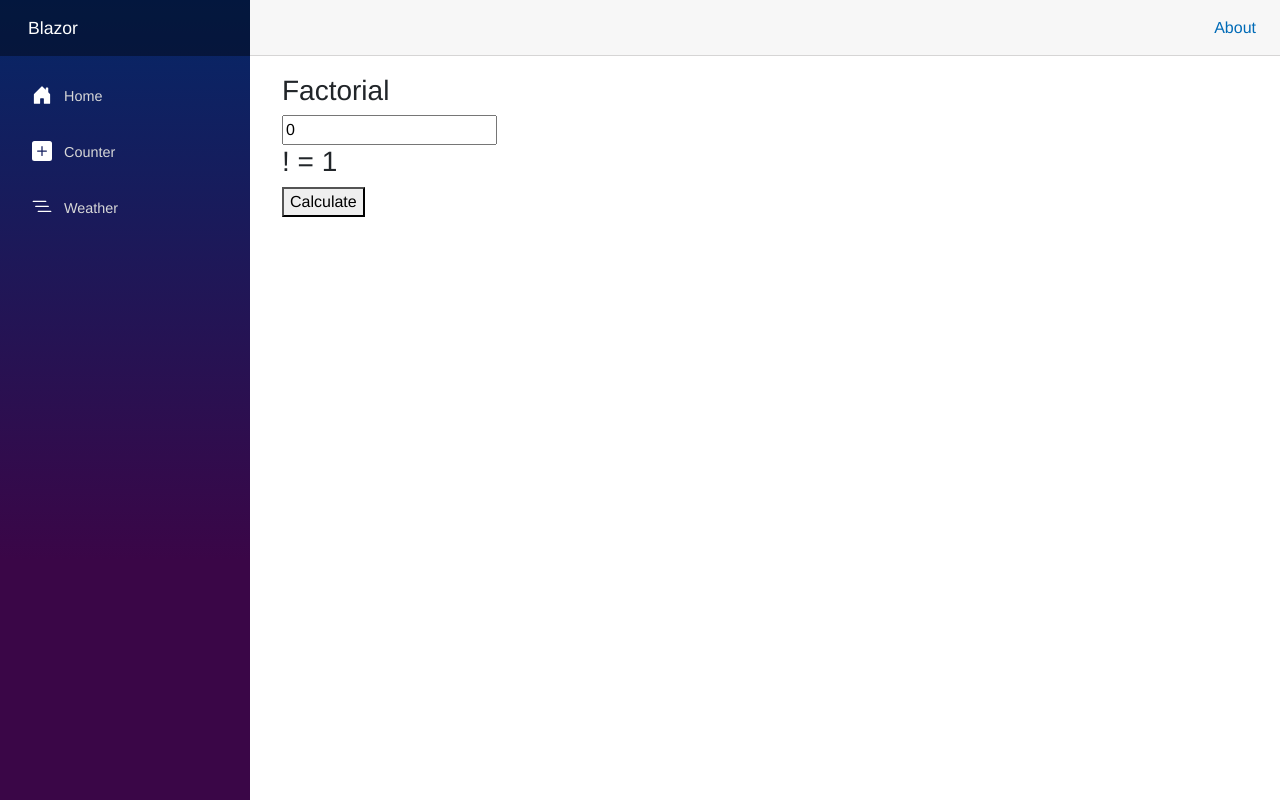
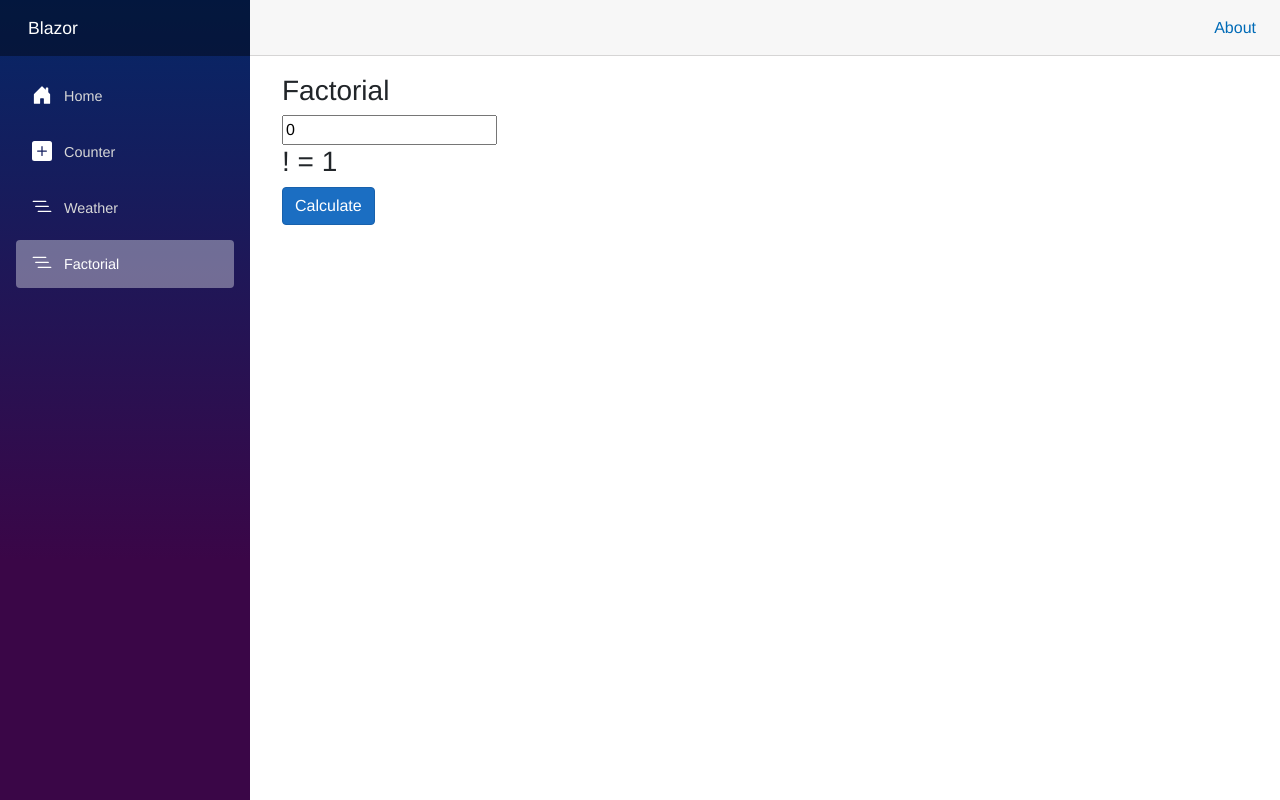
Before and after one commit to OneWayToDie/ASP, an ASP.NET Core app: page /factorial in a window 1280 px wide. Run offline with ASP.NET Core 8, Linux system fonts and the light colour scheme; style sheets or scripts are compiled from the project's sources.

Commit message:
Factorial DONE

```diff
--- a/Blazor/Blazor/Components/Layout/NavMenu.razor
+++ b/Blazor/Blazor/Components/Layout/NavMenu.razor
@@ -25,5 +25,10 @@
                 <span class="bi bi-list-nested-nav-menu" aria-hidden="true"></span> Weather
             </NavLink>
         </div>
+        <div class="nav-item px-3">
+            <NavLink class="nav-link" href="factorial">
+                <span class="bi bi-list-nested-nav-menu" aria-hidden="true"></span> Factorial
+            </NavLink>
+        </div>
     </nav>
 </div>
--- a/Blazor/Blazor/Components/Pages/Factorial.razor
+++ b/Blazor/Blazor/Components/Pages/Factorial.razor
@@ -1,17 +1,19 @@
 @page "/factorial"
 @rendermode InteractiveServer
+
+@using System.Numerics;
 
 
 <h3>Factorial</h3>
 
-<input type"number" @bind="limit" />
+<input type="number" min="0" @bind="limit" @bind:after="Calculate" />
 <h3>! = @factorial</h3>
-<button @onclick="Calculate">Calculate</button>
+<button class="btn btn-primary"  @onclick="Calculate">Calculate</button>
 
 @code
 {
 	int limit = 0;
-	int factorial = 1;
+	BigInteger factorial = 1;
 
 	void Calculate()
 	{
```
